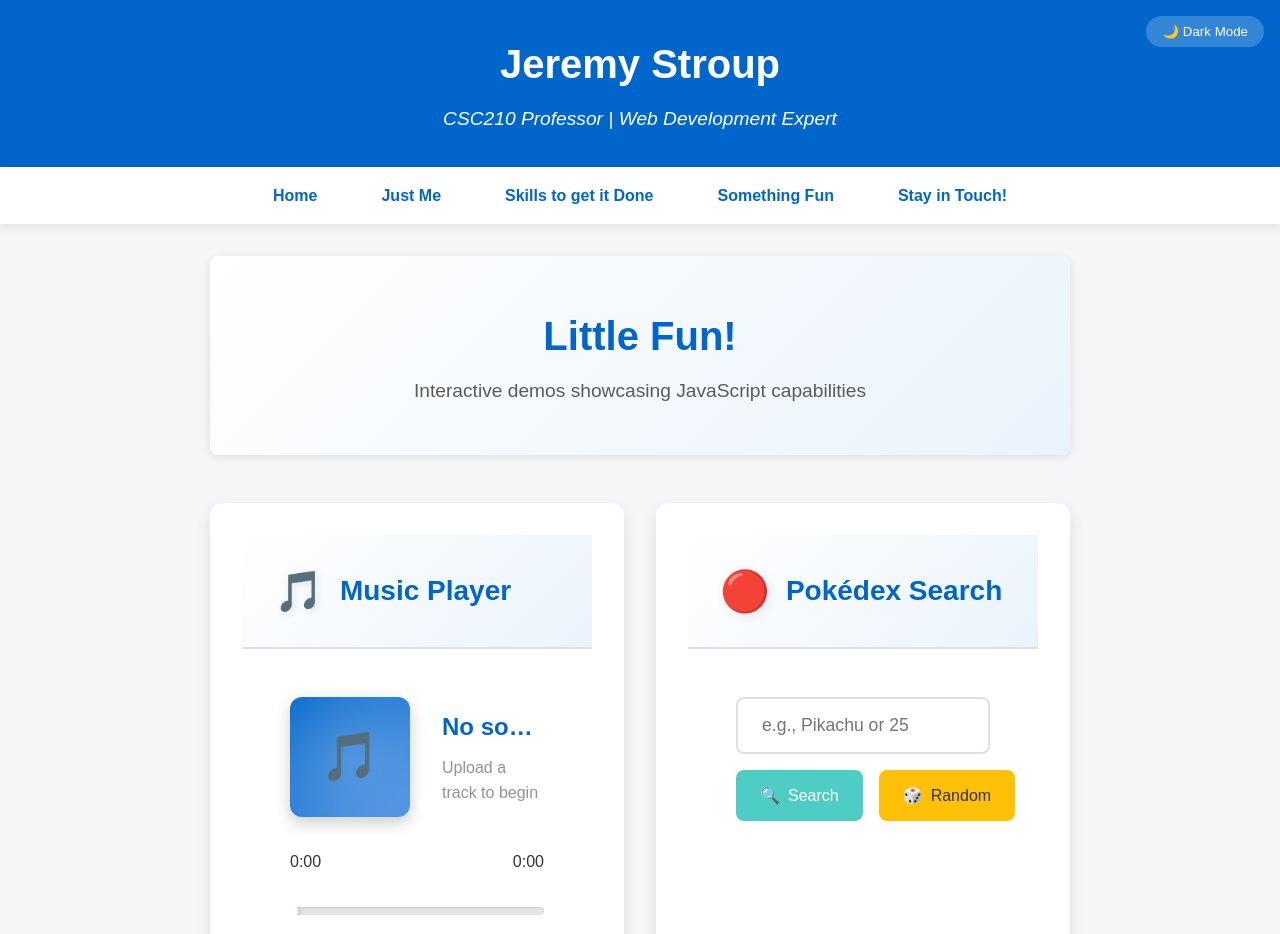
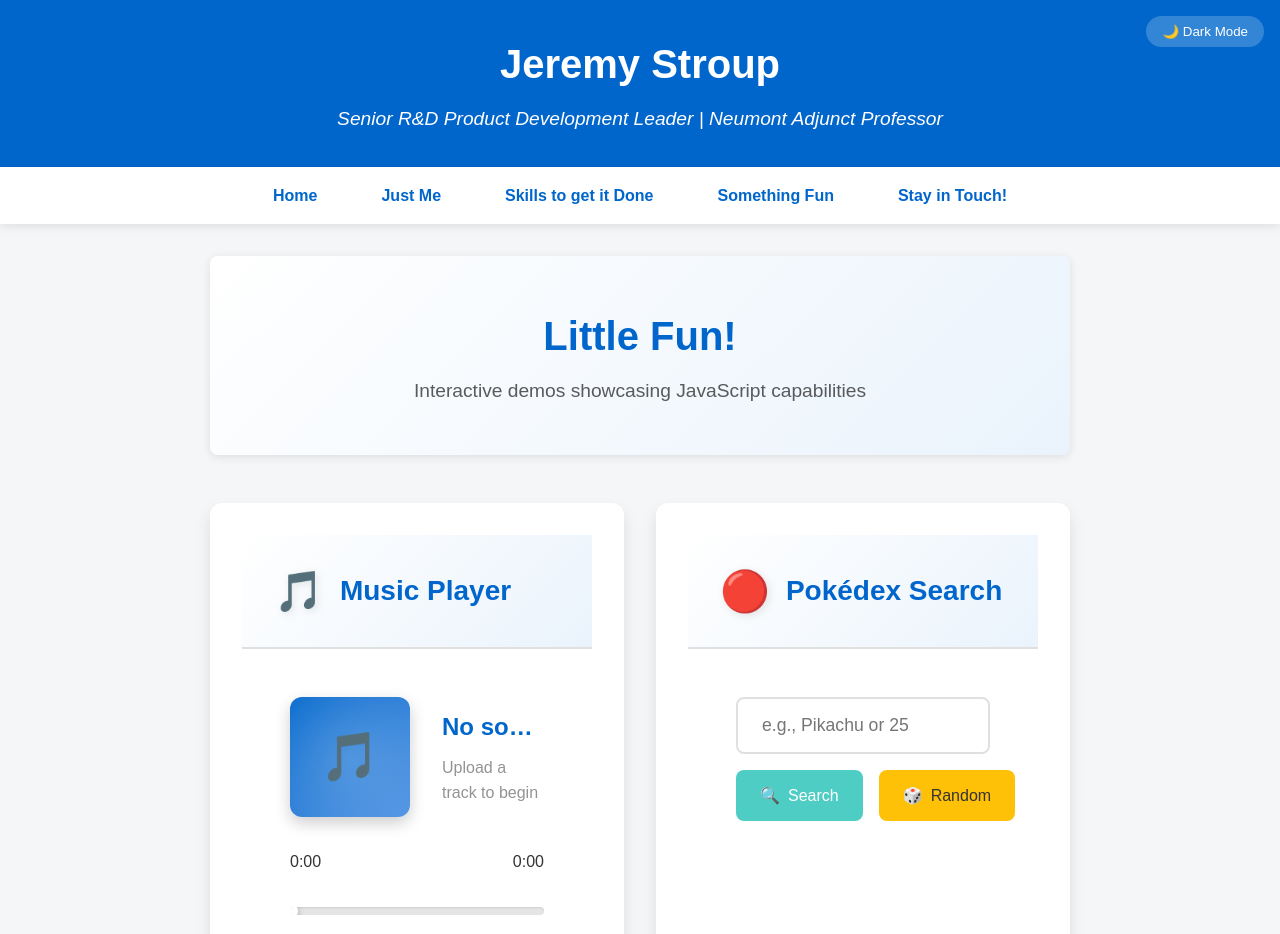
Before and after one commit to stroup-neumont/Website-Example, a plain HTML site: page little_fun.html in a window 1280 px wide. Shown: the top 934 px of the page. Drawn offline with Linux system fonts and the light colour scheme.

Commit message:
Fixed a title

```diff
--- a/little_fun.html
+++ b/little_fun.html
@@ -21,7 +21,7 @@
         <button class="theme-toggle hover-scale" id="theme-toggle">🌙 Dark Mode</button>
         <div class="container">
             <h1 class="slide-in-left">Jeremy Stroup</h1>
-            <p class="tagline slide-in-right">CSC210 Professor | Web Development Expert</p>
+            <p class="tagline slide-in-right">Senior R&D Product Development Leader | Neumont Adjunct Professor</p>
         </div>
     </header>
 
```
Also changed, not shown: index.html (+1 -1 lines).
